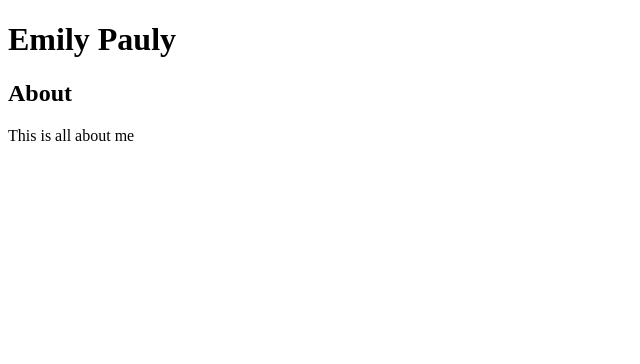
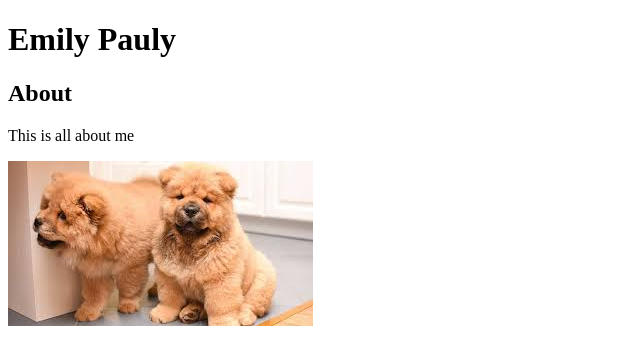
Before and after one commit to emilypauly/Website, a plain HTML site: page index.html in a window 1280 px wide. Shown: the whole page, without its empty margins (0-640 px from the left). Drawn offline with Linux system fonts and the light colour scheme.

Commit message:
added dogs

```diff
--- a/index.html
+++ b/index.html
@@ -10,5 +10,7 @@
 
         <h2>About</h2>
         <p>This is all about me</p>
+
+        <img src="flooffy.jpeg">
     </body>
 </html>
```
Also changed, not shown: flooffy.jpeg (added).
